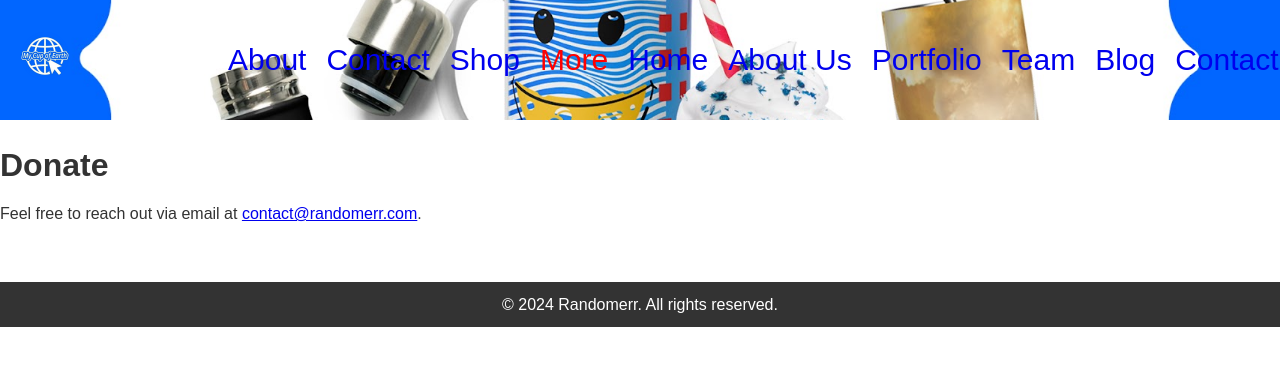
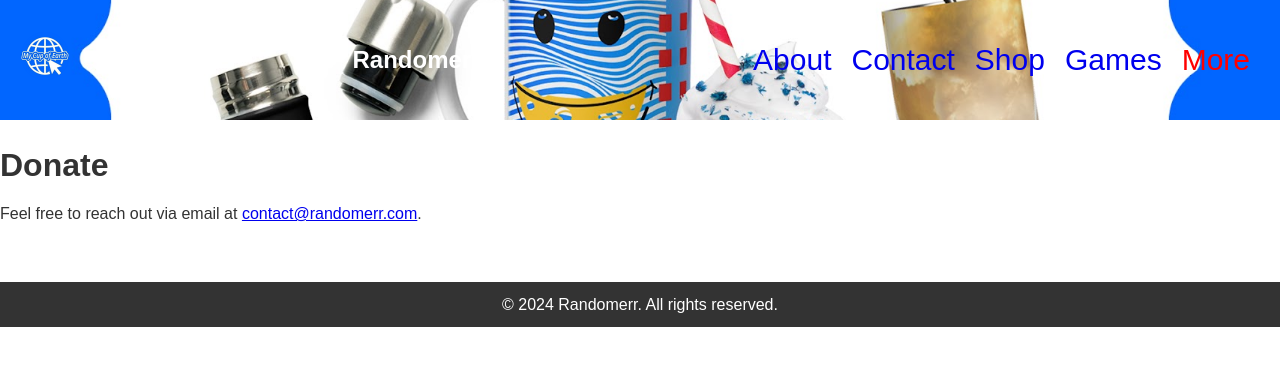
Before and after one commit to m-cochran/Randomerr, a Jekyll site: the page built from donate.md, in a window 1280 px wide. Shown: the top 366 px of the page. Built offline with Jekyll 4.4.1, drawn with Linux system fonts in a browser that asks for light colours.

Commit message:
Update header.html

```diff
--- a/_includes/header.html
+++ b/_includes/header.html
@@ -3,16 +3,26 @@
     <img src="{{ site.baseurl }}/assets/images/logo.png" alt="{{ site.title }} Logo">
   </a>
   <h1>{{ site.title }}</h1>
+  <!-- MAIN MENU -->
 <div id="mainMenu" class="main-menu">
   <ul id="autoNav" class="main-nav">
-      <li><a href="{{ site.baseurl }}/about/">About</a></li>
-      <li><a href="{{ site.baseurl }}/contact/">Contact</a></li>
-      <li><a href="{{ site.baseurl }}/shop/">Shop</a></li>
+    <li>
+      <a href="{{ site.baseurl }}/about/">about</a>
+    </li>
+    <li>
+      <a href="{{ site.baseurl }}/contact/">contact</a>
+    </li>
+    <li>
+      <a href="{{ site.baseurl }}/shop/">shop</a>
+    </li>
+    <li>
+      <a href="{{ site.baseurl }}/games/">games</a>
+    </li>
     <li id="autoNavMore" class="auto-nav-more">
       <a href="#" class="more-btn">more</a>
       <ul id="autoNavMoreList" class="auto-nav-more-list">
         <li>
-            <a href="#">{{ site.baseurl }}/donate/">Donate</a>
+          <a href="{{ site.baseurl }}/games/">donate</a>
         </li>
       </ul>
     </li>
@@ -20,36 +30,6 @@
 </div>
     </ul>
   </nav>
-    <!-- MAIN MENU -->
-  <div id="mainMenu" class="main-menu">
-    <ul id="autoNav" class="main-nav">
-      <li>
-        <a href="#">home</a>
-      </li>
-      <li>
-        <a href="#">about us</a>
-      </li>
-      <li>
-        <a href="#">portfolio</a>
-      </li>
-      <li>
-        <a href="#">team</a>
-      </li>
-      <li>
-        <a href="#">blog</a>
-      </li>
-      <li>
-        <a href="#">contact</a>
-      </li>
-      <li id="autoNavMore" class="auto-nav-more">
-        <a href="#" class="more-btn">more</a>
-        <ul id="autoNavMoreList" class="auto-nav-more-list">
-          <li>
-            <a href="#">policy</a>
-          </li>
-        </ul>
-      </li>
-    </ul>
-  </div>
-  <!-- MAIN MENU END -->
+
+
 </header>
```
Lines whose indentation alone changed are shown as unchanged.
